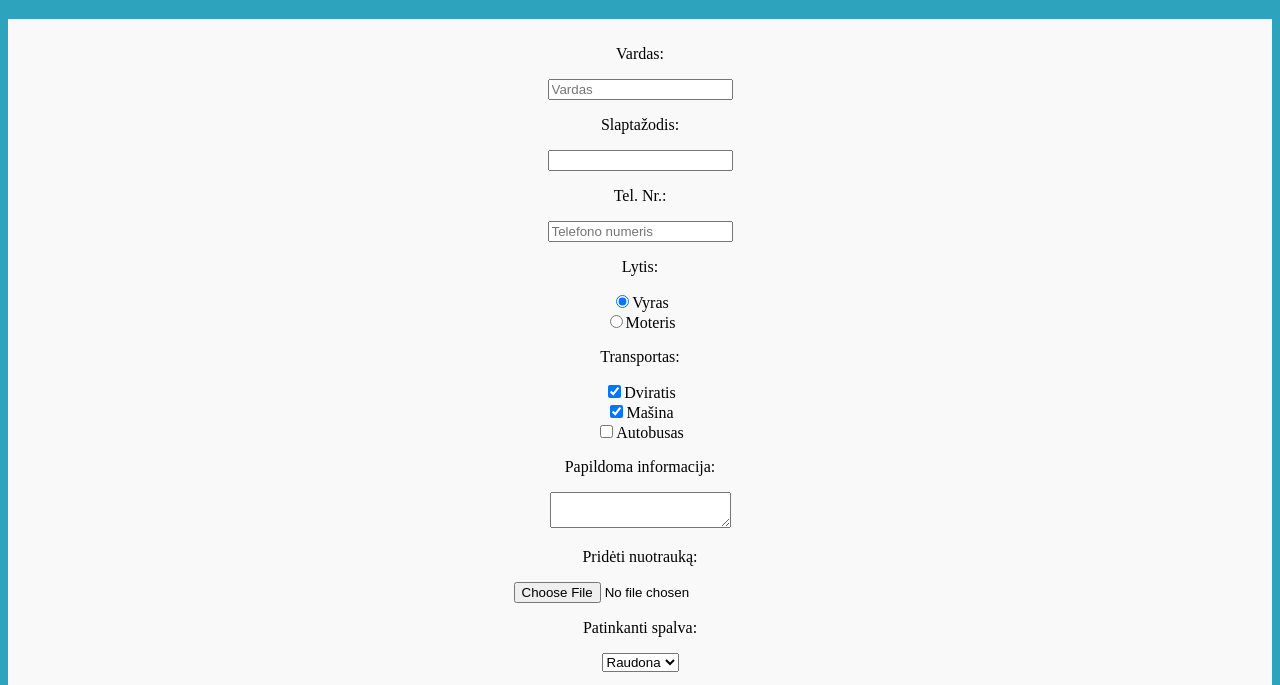
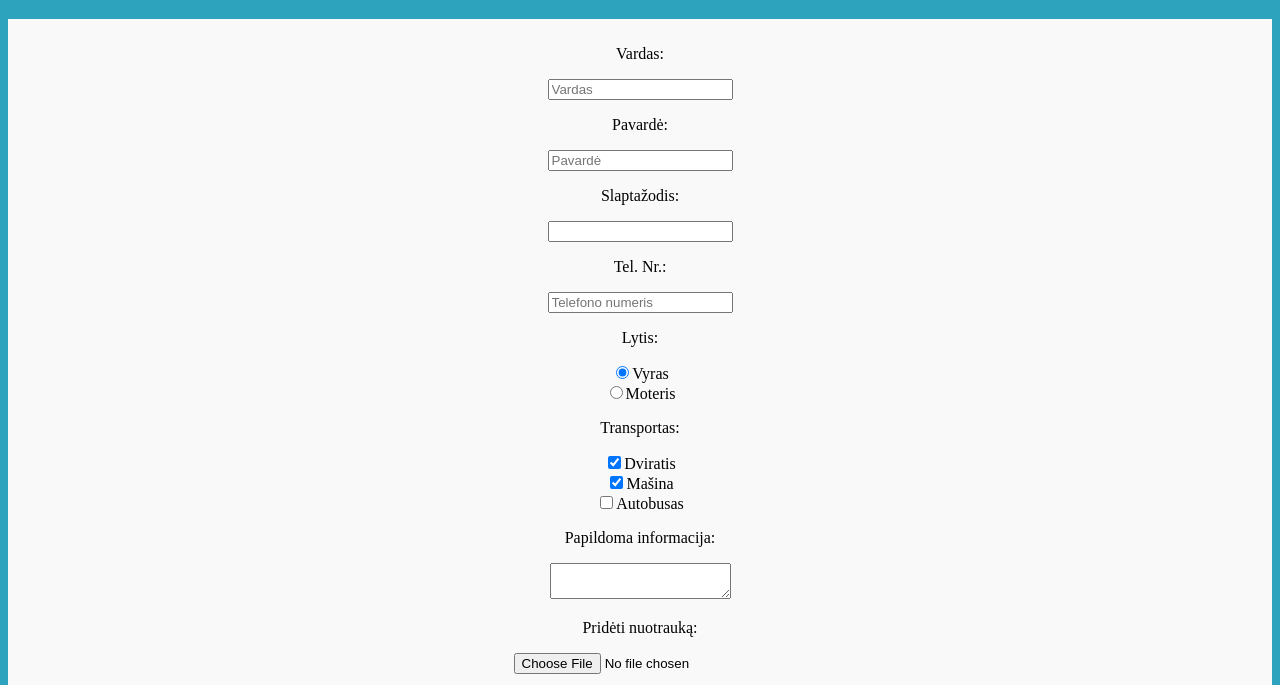
Before and after one commit to EmaBrr/myfirstform, a plain HTML site: page index.html in a window 1280 px wide. Shown: the part 101-786 px from the top of the page. Drawn offline with Linux system fonts and the light colour scheme.

Commit message:
added input for last name

```diff
--- a/index.html
+++ b/index.html
@@ -13,6 +13,10 @@
         <div >
             <p>Vardas:</p>
             <input tabindex="1" placeholder = "Vardas" type="text" name="name">
+        </div>
+        <div >
+            <p>Pavardė:</p>
+            <input tabindex="1" placeholder = "Pavardė" type="text" name="lastName">
         </div>
         <div >
             <p>Slaptažodis:</p>
```
